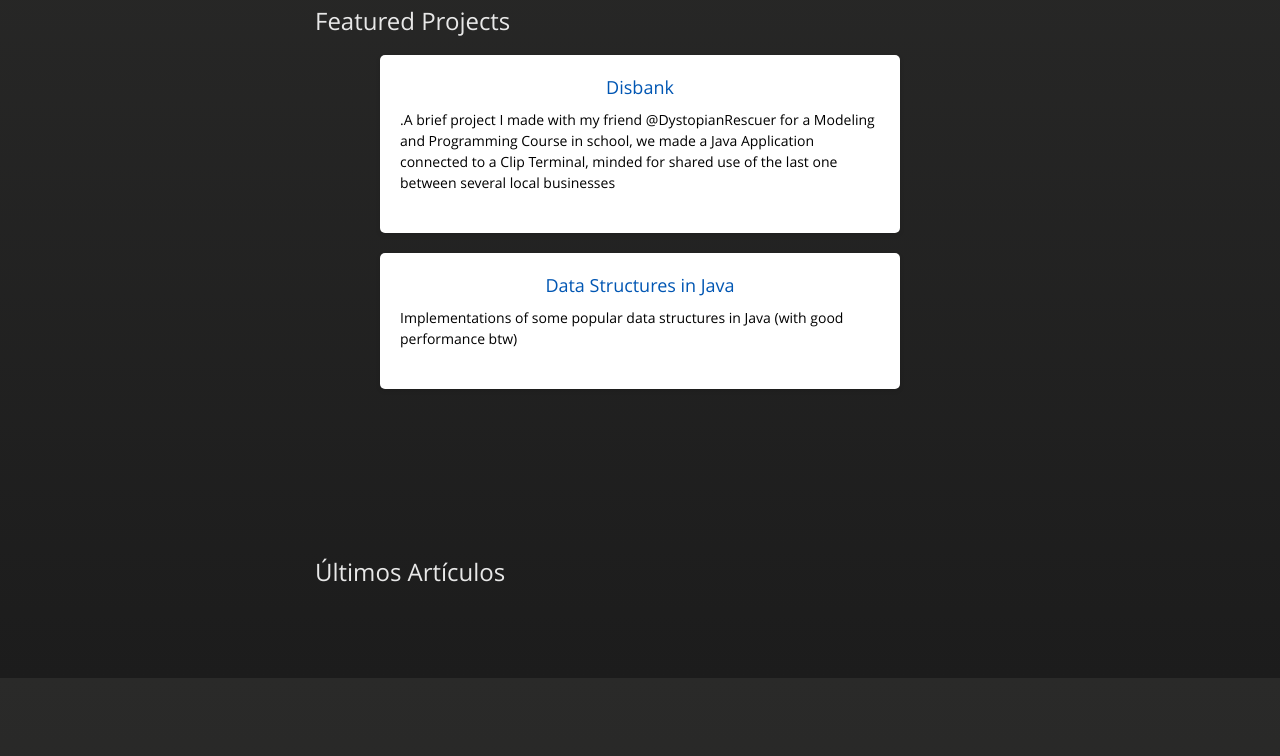
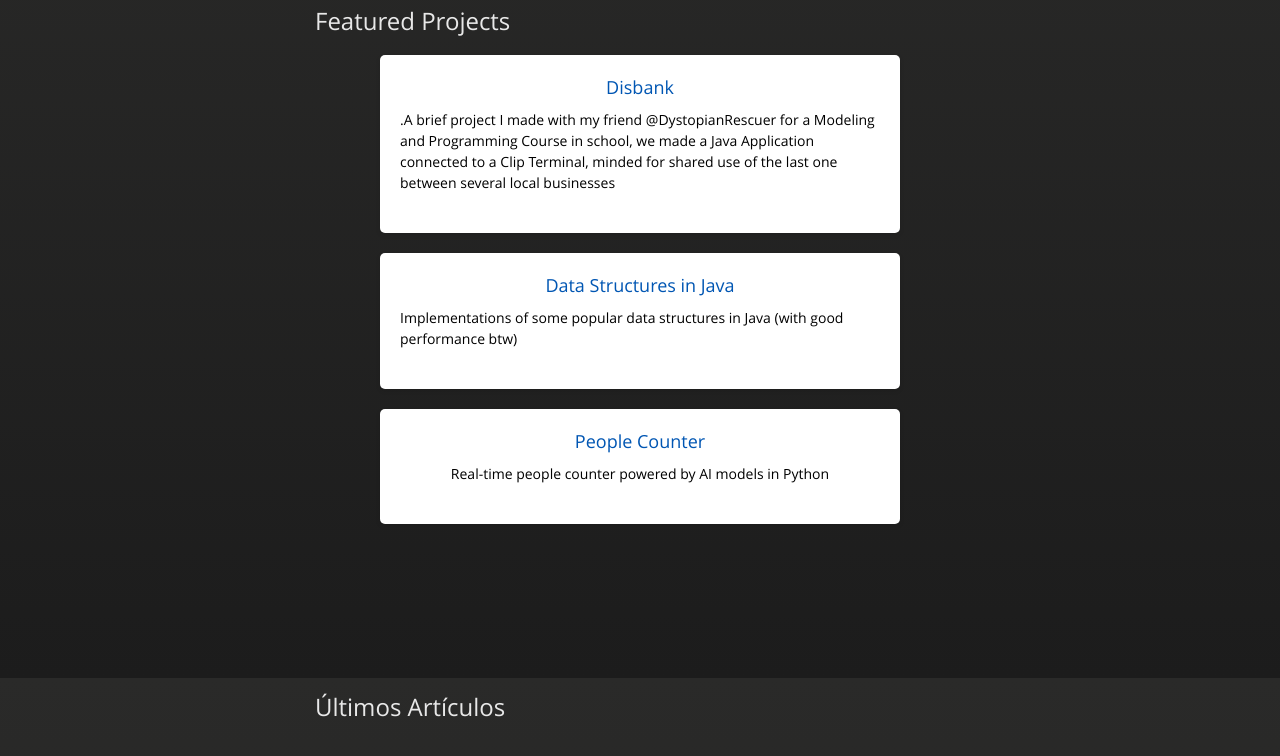
Before and after one commit to IsaacNietoG/IsaacNietoG.github.io, a Jekyll site: the page built from index.md, in a window 1280 px wide and 900 px high, scrolled down 2022 px. Shown: the top 756 px of the window. Built offline with Jekyll 4.4.1, drawn with Linux system fonts in a browser that asks for light colours.

Commit message:
People counter description in main page

```diff
--- a/index.md
+++ b/index.md
@@ -57,6 +57,11 @@ I like to spend time with my friends, going out for bike trips (maybe I have som
                 <h3><a href="{{ '/portfolio/eddCanek' | relative_url }}">Data Structures in Java</a></h3>
                 <p>Implementations of some popular data structures in Java (with good performance btw)</p>
             </div>
+            <div class="project">
+                <h3><a href="{{ '/portfolio/peopleCounter' | relative_url }}">People Counter</a></h3>
+                <p>Real-time people counter powered by AI models in Python</p>
+            </div>
+
             <!-- Agrega más proyectos destacados aquí -->
         </div>
     </section>
```
